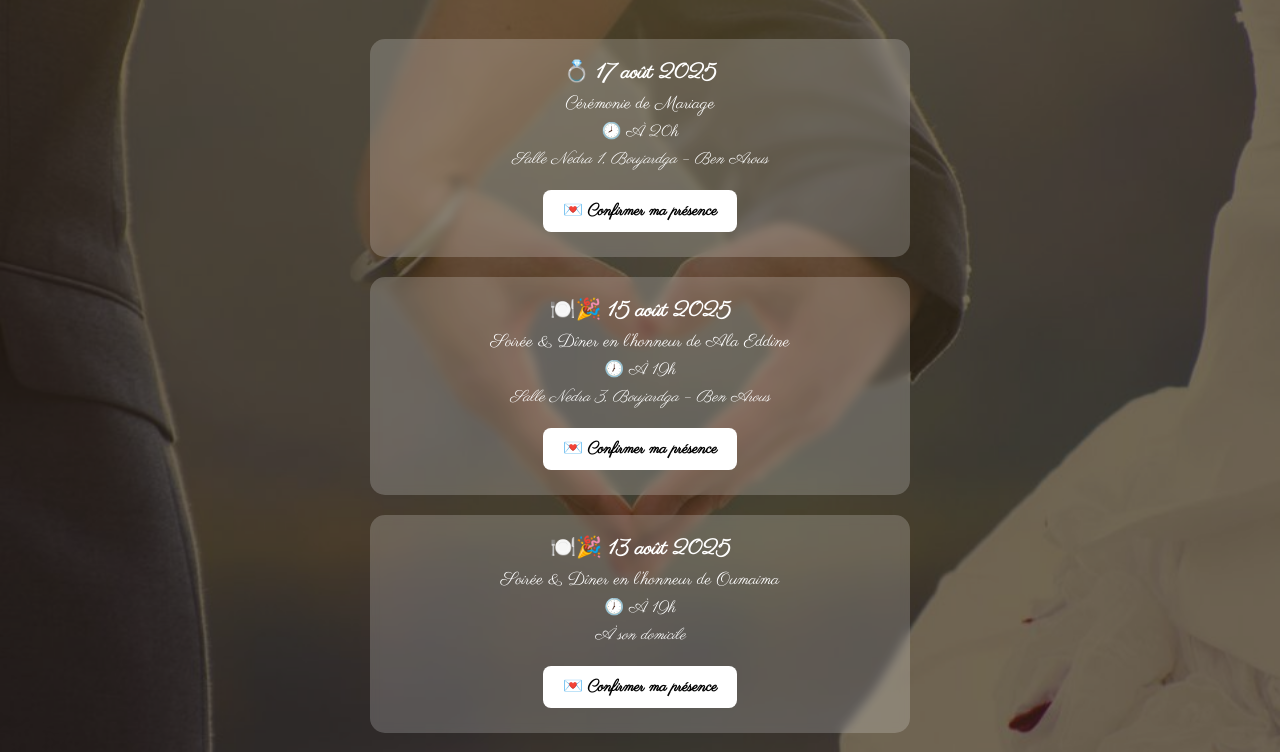
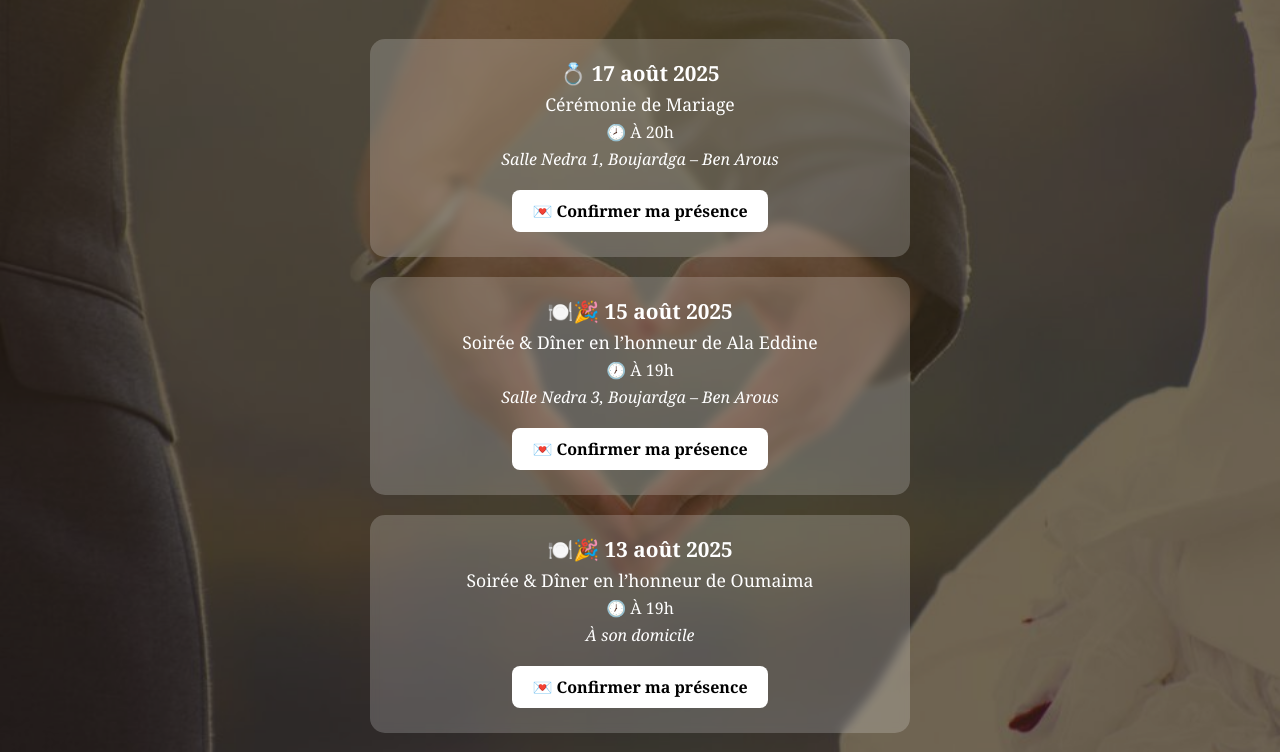
Before and after one commit to Ala-mejri00/Mariage-Ala-Eddine-Oumaima, a plain HTML site: page index.html in a window 1280 px wide. Shown: the part 209-961 px from the top of the page. Drawn offline with Linux system fonts and the light colour scheme.

Commit message:
Update index.html

```diff
--- a/index.html
+++ b/index.html
@@ -1,17 +1,17 @@
 <!DOCTYPE html>
 <html lang="fr">
 <head>
-  <meta charset="UTF-8">
-  <meta name="viewport" content="width=device-width, initial-scale=1">
+  <meta charset="UTF-8" />
+  <meta name="viewport" content="width=device-width, initial-scale=1" />
   <title>Invitation de Mariage - Ala Eddine & Oumaima</title>
 
   <!-- Import de la police Parisienne -->
-  <link href="https://fonts.googleapis.com/css2?family=Parisienne&display=swap" rel="stylesheet">
+  <link href="https://fonts.googleapis.com/css2?family=Parisienne&display=swap" rel="stylesheet" />
 
   <style>
     body {
       margin: 0;
-      font-family: 'Parisienne', cursive;
+      font-family: Georgia, serif;
       background-image: url('invitation.jpg'); /* Image locale */
       background-size: cover;
       background-position: center;
@@ -124,7 +124,7 @@
       <div class="event-time">🕖 À 19h</div>
       <div class="event-location">Salle Nedra 3, Boujardga – Ben Arous</div>
       <div class="buttons">
-        <a href="https://calendar.google.com/calendar/render?action=TEMPLATE&text=Soirée%20Ala%20Eddine&dates=20250815T180000/20250815T220000&details=Soirée%20et%20dîner%20en%20l’honneur%20de%20Ala%20Eddine&location=Salle%20Nedra%203,%20Boujardga%20–%20Ben%20Arous" target="_blank">💌 Confirmer ma présence</a>
+        <a href="https://calendar.google.com/calendar/render?action=TEMPLATE&text=Soirée%20Ala%20Eddine&dates=20250815T180000/20250815T220000&details=Soirée%20et%20dîner%20en%20l%27honneur%20de%20Ala%20Eddine&location=Salle%20Nedra%203,%20Boujardga%20–%20Ben%20Arous" target="_blank">💌 Confirmer ma présence</a>
       </div>
     </div>
 
@@ -135,7 +135,7 @@
       <div class="event-time">🕖 À 19h</div>
       <div class="event-location">À son domicile</div>
       <div class="buttons">
-        <a href="https://calendar.google.com/calendar/render?action=TEMPLATE&text=Soirée%20Oumaima&dates=20250813T180000/20250813T220000&details=Soirée%20et%20dîner%20en%20l’honneur%20de%20Oumaima&location=À%20son%20domicile" target="_blank">💌 Confirmer ma présence</a>
+        <a href="https://calendar.google.com/calendar/render?action=TEMPLATE&text=Soirée%20Oumaima&dates=20250813T180000/20250813T220000&details=Soirée%20et%20dîner%20en%20l%27honneur%20de%20Oumaima&location=À%20son%20domicile" target="_blank">💌 Confirmer ma présence</a>
       </div>
     </div>
 
```
